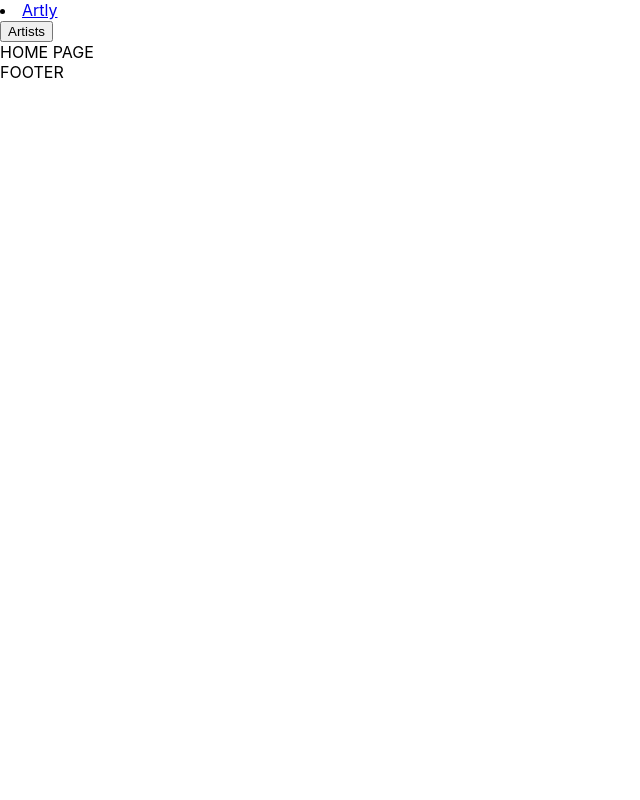
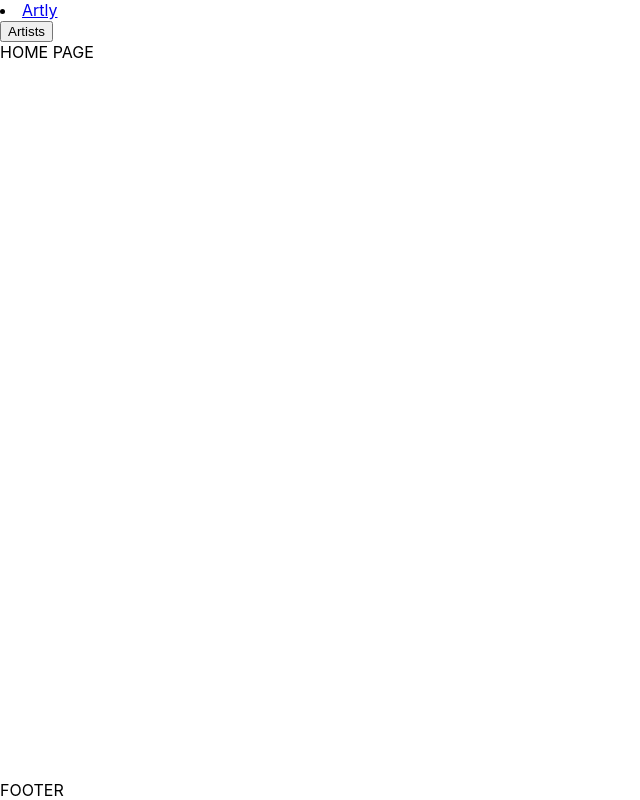
Before and after one commit to isaacsto/Art-Dealer, a React (Create React App) app in the folder client/: page / in a window 1280 px wide. Shown: the whole page, without its empty margins (0-640 px from the left). Built offline with nearby package versions, Linux system fonts and the light colour scheme.

Commit message:
footer position

```diff
--- a/client/src/components/pages/Footer.js
+++ b/client/src/components/pages/Footer.js
@@ -1,8 +1,17 @@
 import React from 'react';
+
+const styles = {
+  footerStyle: {
+    display: 'flex',
+    justifyContent: 'center',
+    position: 'fixed',
+    bottom: 0,
+  },
+};
 
 function Footer({currentPage, handlePageChange}) {
     return(
-  <footer className="footer">
+  <footer className="footer" style={styles.footerStyle}>
     <div >
         FOOTER
   </div>
```
